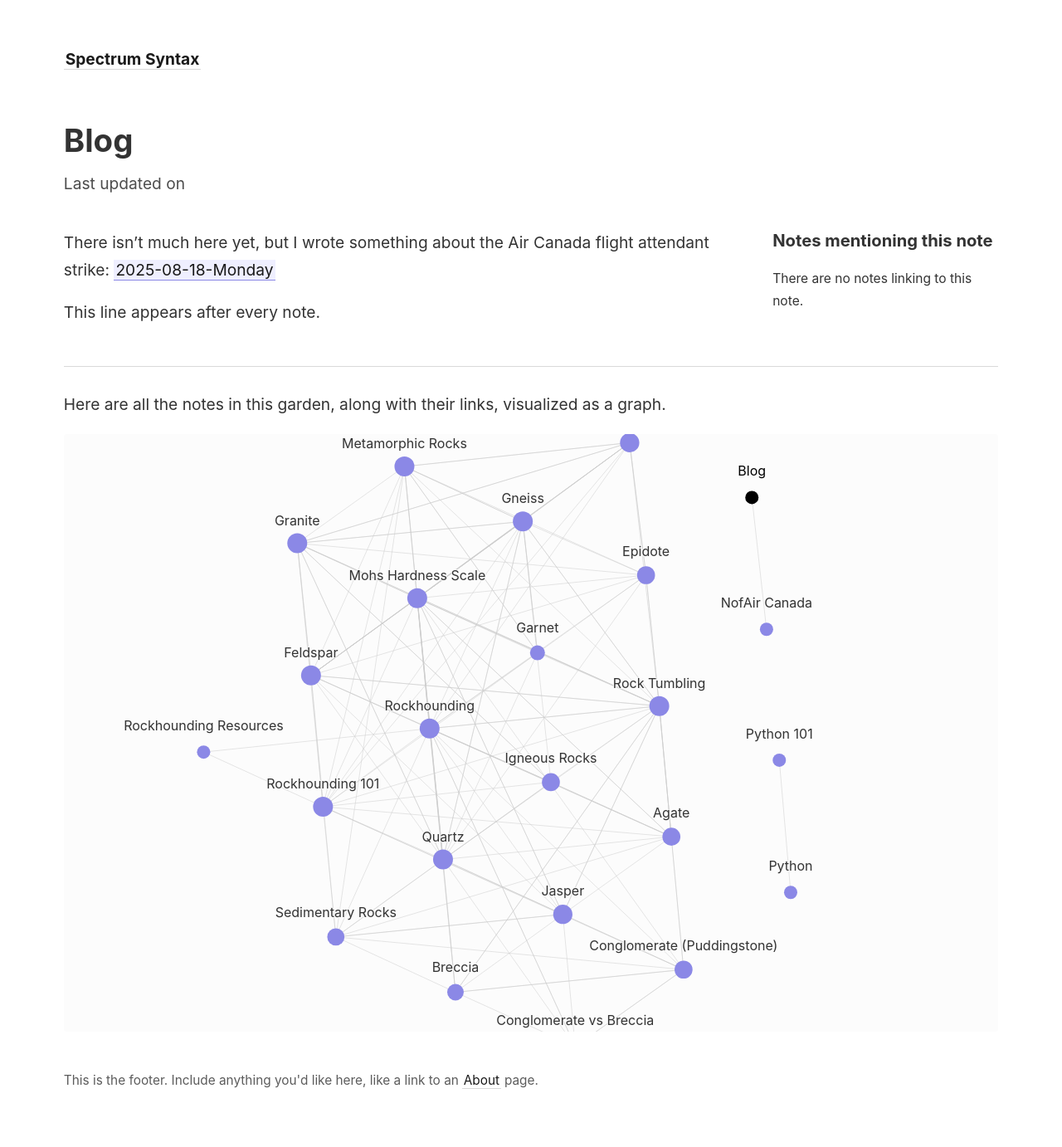
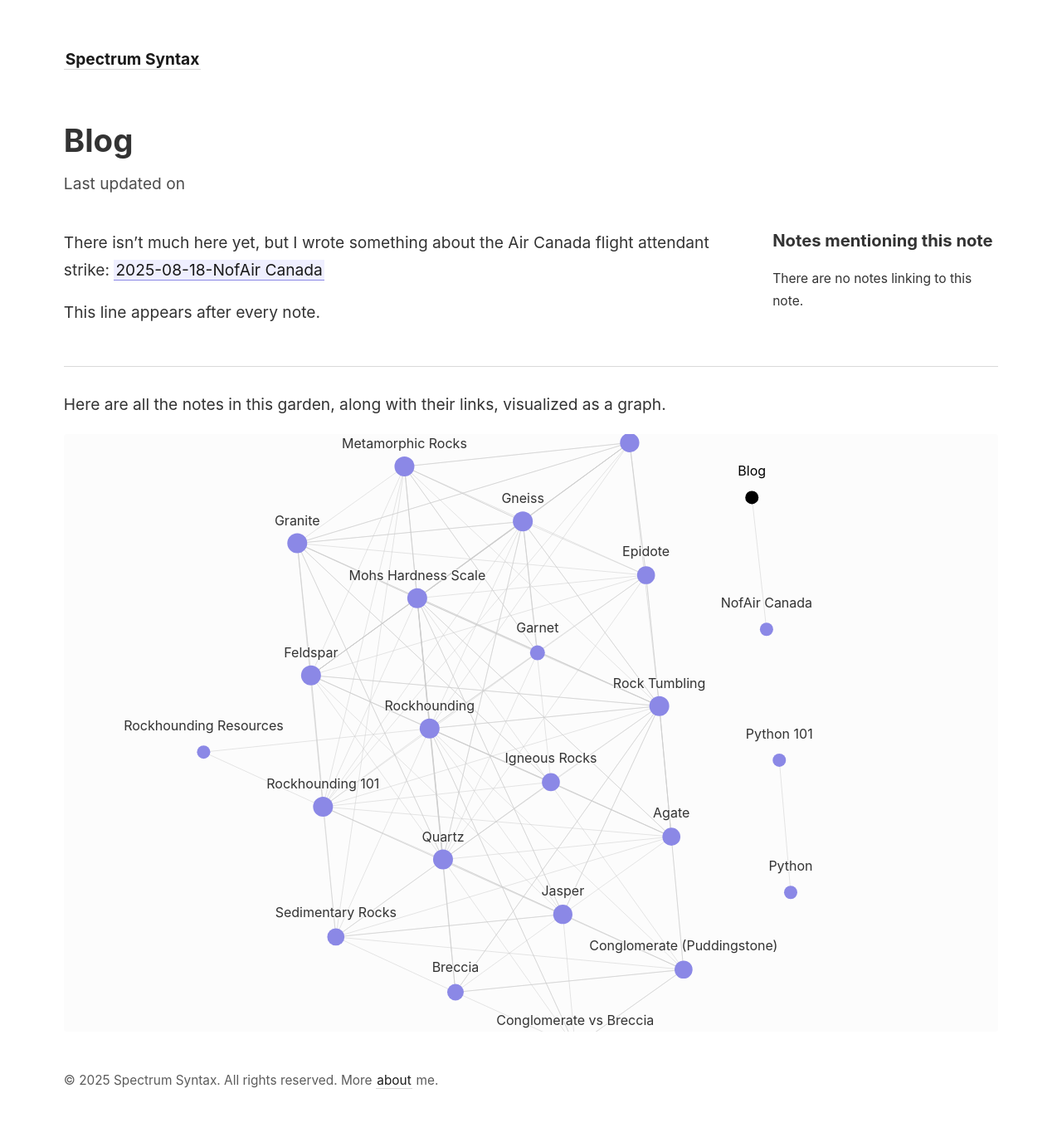
Before and after one commit to Chantal13/Spectrum-Syntax, a Jekyll site: the page built from _notes/Blog/Inside My Mind.md, in a window 1280 px wide. Shown: the whole page at 83% size. Built offline with Jekyll 4.4.1, drawn with Linux system fonts in a browser that asks for light colours.

Commit message:
Update content

```diff
--- a/_includes/footer.html
+++ b/_includes/footer.html
@@ -1 +1 @@
-This is the footer. Include anything you'd like here, like a link to an <a class="internal-link" href="{{ site.baseurl }}/about">About</a> page.
+© 2025 Spectrum Syntax. All rights reserved. More <a class="internal-link" href="{{ site.baseurl }}/about">about</a> me.
--- a/_notes/Blog/Inside My Mind.md
+++ b/_notes/Blog/Inside My Mind.md
@@ -3,4 +3,4 @@ title: Blog
 aliases:
   - blog
 ---
-There isn't much here yet, but I wrote something about the Air Canada flight attendant strike: [[2025-08-18-Monday]]
+There isn't much here yet, but I wrote something about the Air Canada flight attendant strike: [[2025-08-18-NofAir Canada]]
```
Also changed, not shown: _notes/Blog/2025/08/2025-08-18-NofAir Canada.md (renamed from _notes/Blog/2025/08/2025-08-18-Monday.md), 1 other file.
